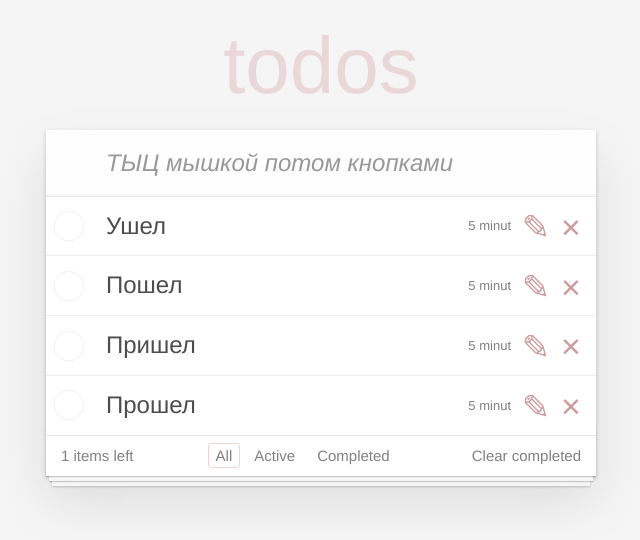
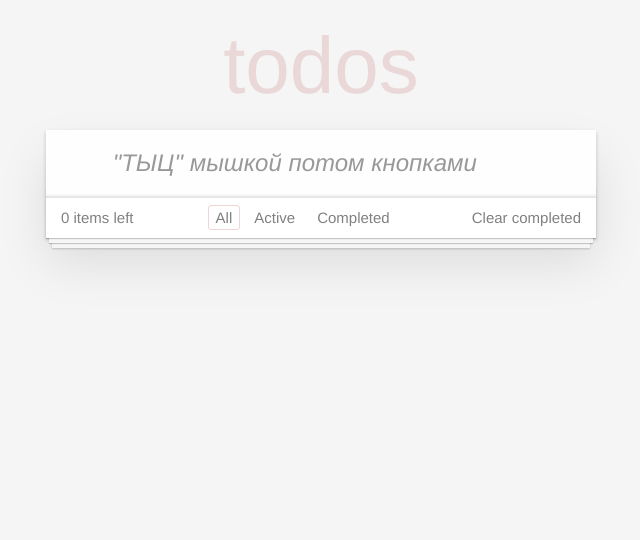
Before and after one commit to PupkinKatyshek/reactor, a React (Create React App) app: page / in a window 1280 px wide. Shown: the top 540 px of the page, without its empty margins (319-959 px from the left). Built offline with nearby package versions, Linux system fonts and the light colour scheme.

Commit message:
filter + newTaskForm ароде работают

```diff
--- a/src/components/App/App.js
+++ b/src/components/App/App.js
@@ -9,12 +9,12 @@ import { ru } from "date-fns/locale";
 
 export default class App extends Component {
   state = {
-    toDoData: [
-      this.createTask("Ушел"),
-      this.createTask("Пошел"),
-      this.createTask("Пришел"),
-      this.createTask("Прошел"),
-    ],
+    toDoData: [],
+    filter: "all",
+  };
+
+  setFilter = (filter) => {
+    this.setState({ filter });
   };
 
   getRandomId(min, max) {
@@ -33,7 +33,7 @@ export default class App extends Component {
       label,
       completed: false,
       id: this.getRandomId(1, 100),
-      created: new Date(), // Сохраняем время создания как объект Date
+      created: new Date(),
     };
   }
 
@@ -44,24 +44,35 @@ export default class App extends Component {
 
   onToggle = (id) => {
     this.setState(({ toDoData }) => {
-      const idx = toDoData.findIndex((i) => i.id === id); // Используем findIndex
-      if (idx === -1) return; // Если задача не найдена, выходим из функции
+      const idx = toDoData.findIndex((i) => i.id === id);
+      if (idx === -1) return;
 
       const oldTask = toDoData[idx];
-      console.log(oldTask);
+      // console.log(oldTask);
       const newTask = { ...oldTask, completed: !oldTask.completed };
-      console.log(newTask);
+      // console.log(newTask);
       const newArray = [
         ...toDoData.slice(0, idx),
         newTask,
         ...toDoData.slice(idx + 1),
       ];
-      console.log(newArray);
+      // console.log(newArray);
       return { toDoData: newArray };
     });
   };
 
   render() {
+    const { filter, toDoData } = this.state;
+
+    const filteryemTasks = toDoData.filter((taska) => {
+      if (filter === "completed") return taska.completed;
+      if (filter === "active") return !taska.completed;
+      return true;
+    });
+
+    const completedTasks = this.state.toDoData.filter((task) => task.completed);
+    const completedCount = completedTasks.length;
+    console.log(completedTasks);
     return (
       <section className="todoapp">
         <AppHeadline />
@@ -70,7 +81,7 @@ export default class App extends Component {
         </header>
         <section className="main">
           <TodoList
-            taski={this.state.toDoData.map((task) => ({
+            taski={filteryemTasks.map((task) => ({
               ...task,
               created: formatDistanceToNow(task.created, {
                 addSuffix: true,
@@ -80,7 +91,11 @@ export default class App extends Component {
             onDeleted={this.deleteItem}
             onToggle={this.onToggle}
           />
-          <Footer />
+          <Footer
+            completedCount={completedCount}
+            setFilter={this.setFilter}
+            filter={filter}
+          />
         </section>
       </section>
     );
--- a/src/components/NewTaskForm/NewTaskForm.js
+++ b/src/components/NewTaskForm/NewTaskForm.js
@@ -4,20 +4,29 @@ import React, { Component } from "react";
 import "./NewTaskForm.css";
 export default class NewTaskForm extends Component {
   state = { label: "" };
+
   newTask = (e) => {
-    console.log(e.target.value);
     this.setState({ label: e.target.value });
   };
 
-  visual = (e) => {};
+  visual = (e) => {
+    if (e.key === "Enter") {
+      e.preventDefault();
+      // console.log(this.state.label);
+      this.props.addTask(this.state.label);
+      this.setState({ label: "" });
+    }
+  };
+
   render() {
     return (
       <input
         className="new-todo"
-        placeholder="ТЫЦ мышкой потом кнопками"
+        placeholder=' "ТЫЦ" мышкой потом кнопками'
         onChange={this.newTask}
+        onKeyDown={this.visual}
+        value={this.state.label}
         autoFocus
-        onSubmit={this.visual}
       />
     );
   }
--- a/src/components/Task/Task.js
+++ b/src/components/Task/Task.js
@@ -2,21 +2,14 @@
 
 import React, { Component } from "react";
 import "./Task.css";
-import NewTaskForm from "../NewTaskForm/NewTaskForm";
-import { formatDistanceToNow } from "date-fns";
-import { ru } from "date-fns/locale";
+// import NewTaskForm from "../NewTaskForm/NewTaskForm";
+// import { formatDistanceToNow } from "date-fns";
+// import { ru } from "date-fns/locale";
 
 export default class LiCompleted extends Component {
-  // onTaskClick = () => {
-  //   this.setState(({ completed, checked }) => ({
-  //     completed: !completed,
-  //     checked: !checked,
-  //   }));
-  // };
-
   render() {
     let classNames = "created";
-    const { label, onDeleted, onToggle, completed } = this.props;
+    const { label, onDeleted, onToggle, completed, created } = this.props;
 
     // console.log(completed);
     if (completed) {
@@ -36,7 +29,7 @@ export default class LiCompleted extends Component {
             <span className="description" onClick={onToggle}>
               {label}
             </span>
-            <span className="created"> 5 minut </span>
+            <span className="created"> {created} </span>
           </label>
           <button className="icon icon-edit"></button>
           <button
--- a/src/components/TaskList/TaskList.js
+++ b/src/components/TaskList/TaskList.js
@@ -3,13 +3,12 @@
 import React, { Component } from "react";
 import LiCompleted from "../Task/Task";
 import "./TaskList.css";
-import TaskFilter from "../TasksFilter/TasksFilter";
+// import TaskFilter from "../TasksFilter/TasksFilter";
 
 export default class TodoList extends Component {
   render() {
     const { taski, onDeleted, onToggle } = this.props;
 
-    // console.log(onDeleted);
     return (
       <ul className="todo-list">
         {taski.map((task) => (
--- a/src/components/TasksFilter/TasksFilter.js
+++ b/src/components/TasksFilter/TasksFilter.js
@@ -8,13 +8,28 @@ export default class TaskFilter extends Component {
     return (
       <ul className="filters">
         <li>
-          <button className="selected">All</button>
+          <button
+            className={this.props.filter === "all" ? "selected" : ""}
+            onClick={() => this.props.setFilter("all")}
+          >
+            All
+          </button>
         </li>
         <li>
-          <button>Active</button>
+          <button
+            className={this.props.filter === "active" ? "selected" : ""}
+            onClick={() => this.props.setFilter("active")}
+          >
+            Active
+          </button>
         </li>
         <li>
-          <button>Completed</button>
+          <button
+            className={this.props.filter === "completed" ? "selected" : ""}
+            onClick={() => this.props.setFilter("completed")}
+          >
+            Completed
+          </button>
         </li>
       </ul>
     );
--- a/src/components/footer/Footer.js
+++ b/src/components/footer/Footer.js
@@ -1,16 +1,18 @@
 //  футер с информацией и кнопками
 
-import React from "react";
+import React, { Component } from "react";
 import TaskFilter from "../TasksFilter/TasksFilter";
 import "./Footer.css";
-const Footer = () => {
-  return (
-    <footer className="footer">
-      <span className="todo-count">1 items left</span>
-      <TaskFilter />
-      <button className="clear-completed">Clear completed</button>
-    </footer>
-  );
-};
 
-export default Footer;
+export default class Footer extends Component {
+  render() {
+    const { completedCount, setFilter, filter } = this.props;
+    return (
+      <footer className="footer">
+        <span className="todo-count">{completedCount} items left</span>
+        <TaskFilter setFilter={setFilter} filter={filter} />
+        <button className="clear-completed">Clear completed</button>
+      </footer>
+    );
+  }
+}
```
